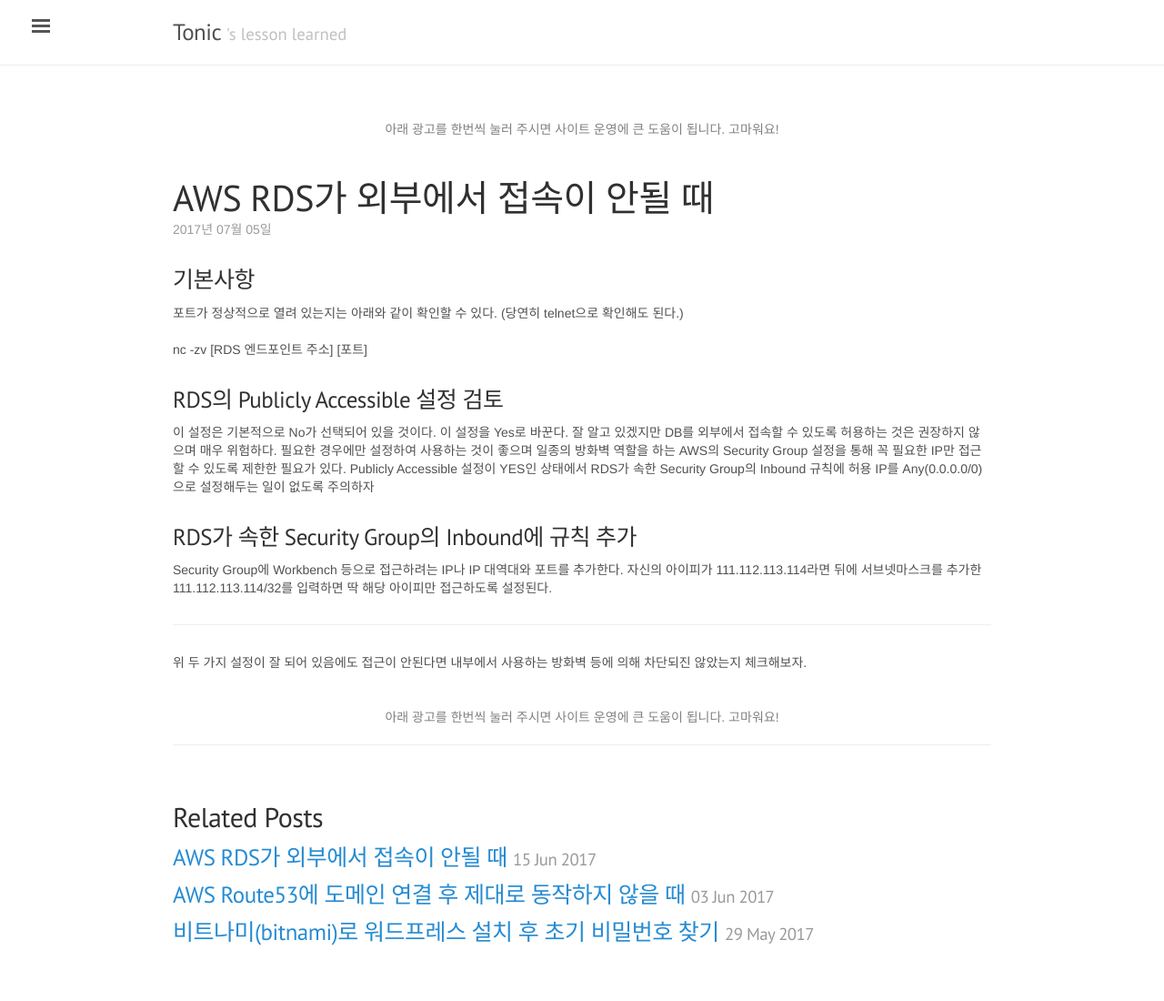
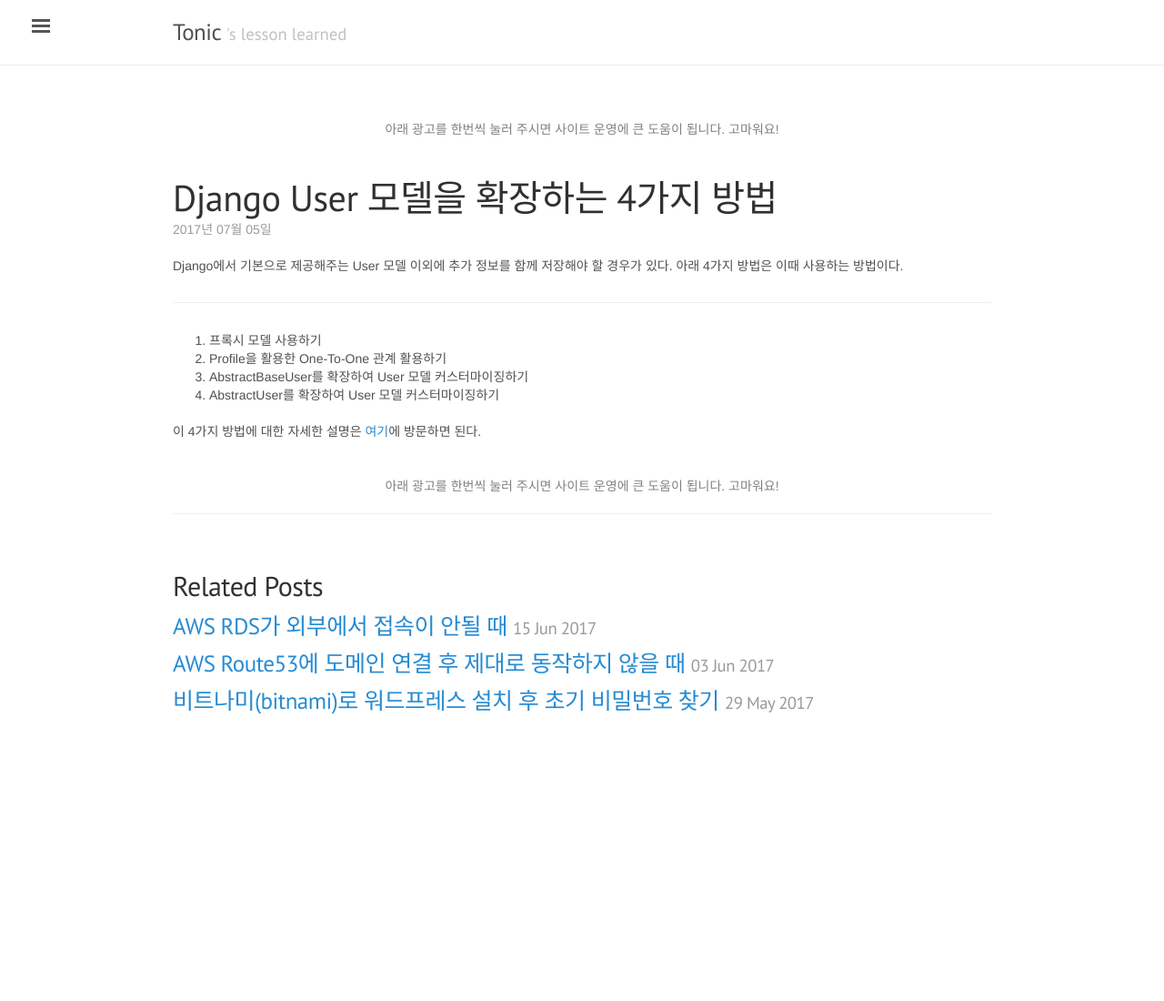
Before and after one commit to jwkcp/jwkcp.github.com, a Jekyll site: the page built from _posts/2017-07-05-django-extend-user-model.md, in a window 1280 px wide. Shown: the whole page at 91% size. Built offline with Jekyll 4.4.1, drawn with Linux system fonts in a browser that asks for light colours; comment, search, counter and statistics services are not loaded; after the commit the page ends 900 px from its top, so only the background shows below that.

Commit message:
new post added

```diff
--- a/_config.yml
+++ b/_config.yml
@@ -10,7 +10,7 @@
 title:               Tonic
 tagline:             '''s lesson learned'
 description:         'Lessons learned in developing some useful things.'
-url:                 http://tech.jwgo.co #https://jwkcp.github.io
+url:                 http://jwgo.kr #https://jwkcp.github.io
 baseurl:             ''
 
 # gems: [jekyll-paginate]
--- a/_posts/2017-07-05-django-extend-user-model.md
+++ b/_posts/2017-07-05-django-extend-user-model.md
@@ -1,21 +1,16 @@
 ---
 layout: post
-title: AWS RDS가 외부에서 접속이 안될 때
-tags: how-to, aws, rds
+title: Django User 모델을 확장하는 4가지 방법
+tags: how-to, django, how-to
 comments: true
 ---
-### 기본사항
-포트가 정상적으로 열려 있는지는 아래와 같이 확인할 수 있다. (당연히 telnet으로 확인해도 된다.)
 
-nc -zv [RDS 엔드포인트 주소] [포트]
-
-### RDS의 Publicly Accessible 설정 검토
-이 설정은 기본적으로 No가 선택되어 있을 것이다. 이 설정을 Yes로 바꾼다.
-잘 알고 있겠지만 DB를 외부에서 접속할 수 있도록 허용하는 것은 권장하지 않으며 매우 위험하다. 필요한 경우에만 설정하여 사용하는 것이 좋으며 일종의 방화벽 역할을 하는 AWS의 Security Group 설정을 통해 꼭 필요한 IP만 접근할 수 있도록 제한한 필요가 있다. Publicly Accessible 설정이 YES인 상태에서 RDS가 속한 Security Group의 Inbound 규칙에 허용 IP를 Any(0.0.0.0/0)으로 설정해두는 일이 없도록 주의하자
-
-### RDS가 속한 Security Group의 Inbound에 규칙 추가
-Security Group에 Workbench 등으로 접근하려는 IP나 IP 대역대와 포트를 추가한다. 자신의 아이피가 111.112.113.114라면 뒤에 서브넷마스크를 추가한 111.112.113.114/32를 입력하면 딱 해당 아이피만 접근하도록 설정된다.
+Django에서 기본으로 제공해주는 User 모델 이외에 추가 정보를 함께 저장해야 할 경우가 있다. 아래 4가지 방법은 이때 사용하는 방법이다.
 
 ---
+1. 프록시 모델 사용하기
+2. Profile을 활용한 One-To-One 관계 활용하기
+3. AbstractBaseUser를 확장하여 User 모델 커스터마이징하기
+4. AbstractUser를 확장하여 User 모델 커스터마이징하기
 
-위 두 가지 설정이 잘 되어 있음에도 접근이 안된다면 내부에서 사용하는 방화벽 등에 의해 차단되진 않았는지 체크해보자.
+이 4가지 방법에 대한 자세한 설명은 [여기](https://simpleisbetterthancomplex.com/tutorial/2016/07/22/how-to-extend-django-user-model.html#onetoone)에 방문하면 된다.
```
